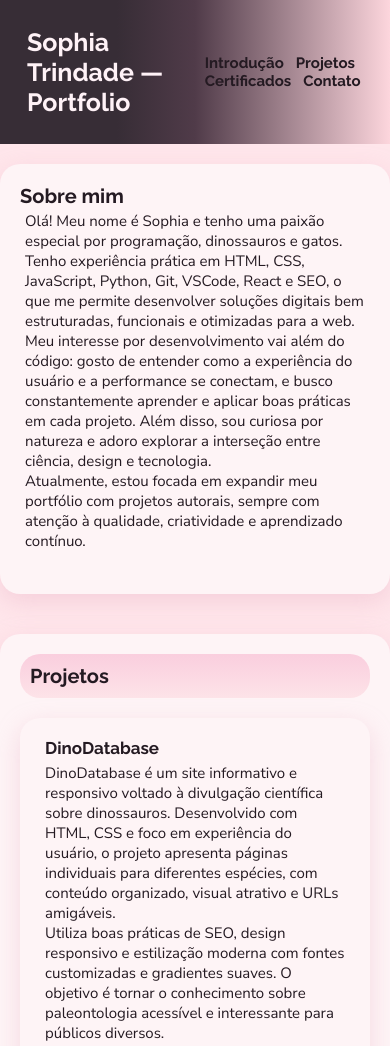
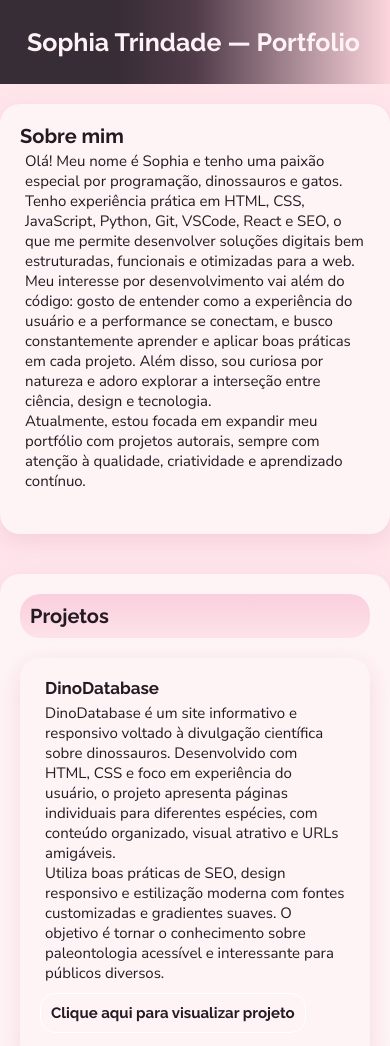
Before and after one commit to sopynya/PortfolioPT-BR, a plain HTML site: page index.html in a window 390 px wide. Shown: the top 1046 px of the page. Drawn offline with Linux system fonts and the light colour scheme.

Commit message:
Update index.html

```diff
--- a/index.html
+++ b/index.html
@@ -115,9 +115,11 @@
       header h1 {
         font-size: 25px;
       }
-      header a {
-        margin-left: 8px;
-        margin-bottom: 10px;
+      header a, header nav {
+        display: none;
+      }
+      header {
+        background-color: #372d36;
       }
       h2 {
         font-size: 20px;
```
